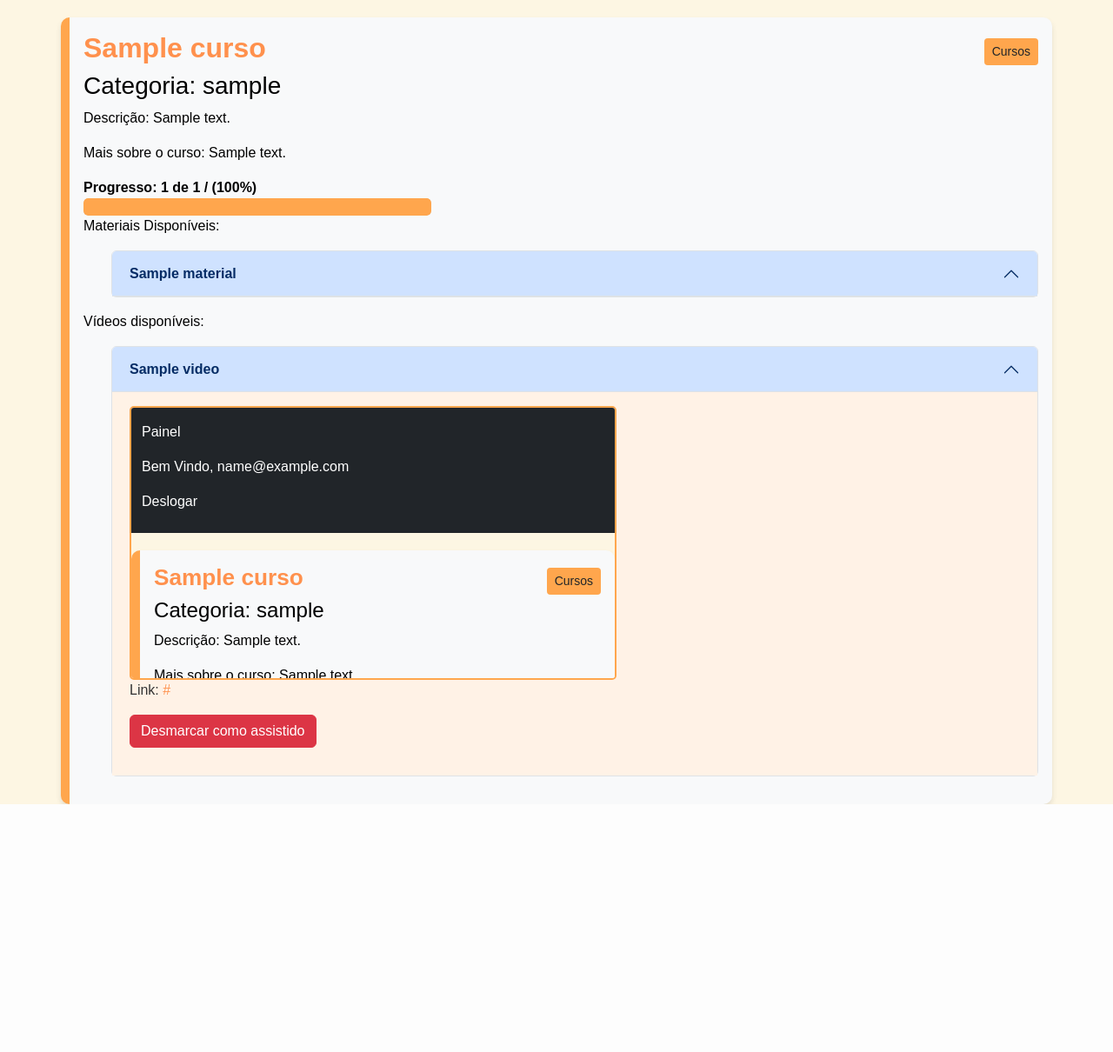
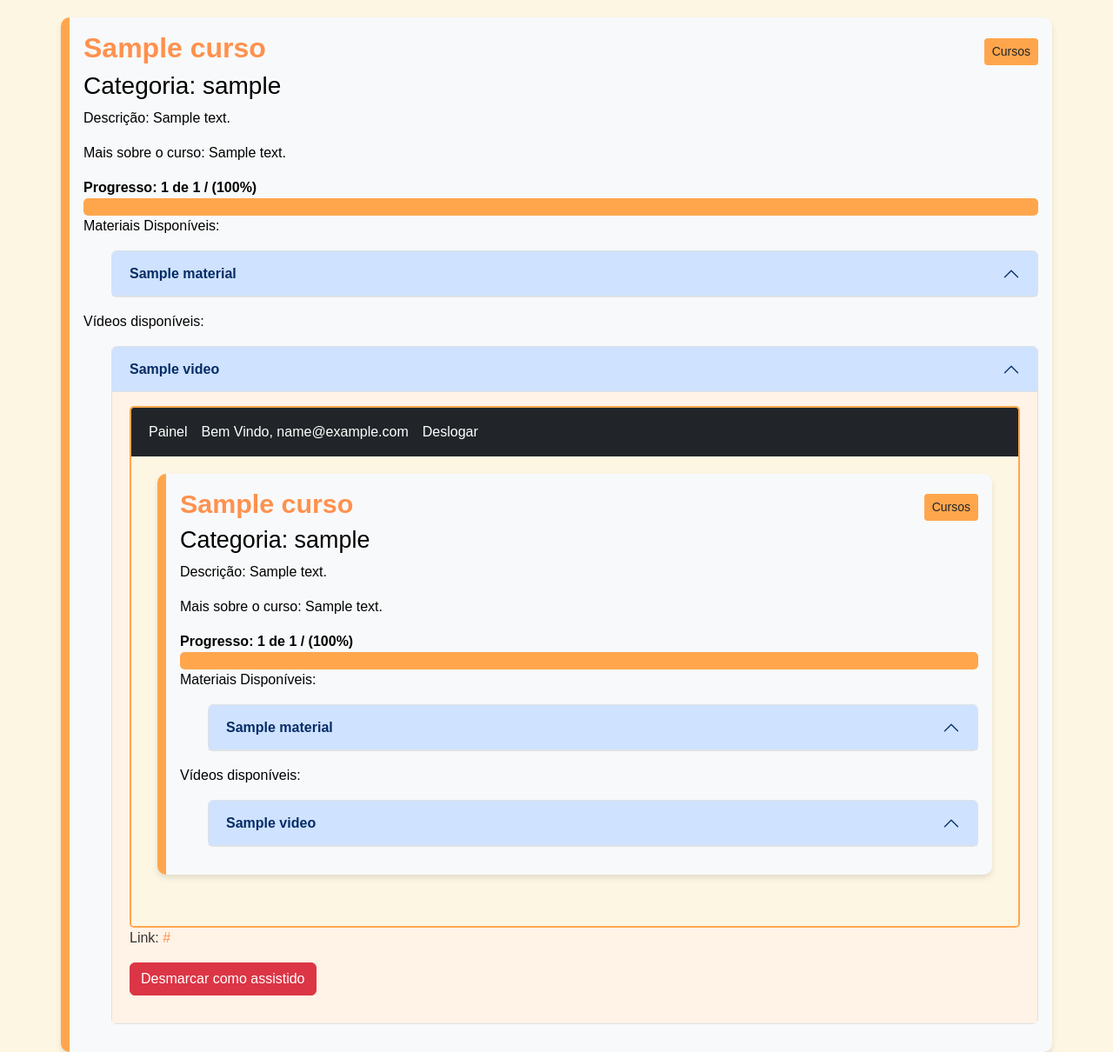
Before and after one commit to ThayOlive/projetoEAD, a Django app: page /acessar/1/ in a window 1280 px wide, after a click that opens the changed part. Shown: the part 56-1266 px from the top of the page at 87% size. Before the commit the page ends 981 px from the top, so only its background shows below. Run offline with Django 4.2, Linux system fonts and the light colour scheme; a user stored in the database is signed in; tables that the repository leaves empty hold one stand-in row (values such as "Sample post").

Commit message:
Correção de responsividade para celular

```diff
--- a/plataforma/cursos/static/style/style_acesso.css
+++ b/plataforma/cursos/static/style/style_acesso.css
@@ -49,6 +49,7 @@ body {
 
   /* Estilo para os links */
   a {
+
     color: #ff914d;
     text-decoration: none;
   }
@@ -62,6 +63,8 @@ body {
     border: 2px solid #ffa64d;
     border-radius: 5px;
   }
+
+
 
  /* Estilo para a barra de progresso */
 progress {
--- a/plataforma/cursos/templates/acessar.html
+++ b/plataforma/cursos/templates/acessar.html
@@ -6,12 +6,21 @@
     <title>Home</title>
     <!-- Bootstrap -->
     <link href="https://cdn.jsdelivr.net/npm/bootstrap@5.3.3/dist/css/bootstrap.min.css" rel="stylesheet" integrity="sha384-QWTKZyjpPEjISv5WaRU9OFeRpok6YctnYmDr5pNlyT2bRjXh0JMhjY6hW+ALEwIH" crossorigin="anonymous">
-    <link rel="stylesheet" href= {% static 'style/style_acesso.css' %}>
+    <link rel="stylesheet" href= "{% static 'style/style_acesso.css' %}"">
 
 
   </head>
   <body>
     <style>
+    progress {
+            -webkit-appearance: none; /* Remove o estilo padrão */
+            appearance: none; /* Remove o estilo padrão */
+            width: 100%; /* Largura total */
+            height: 20px; /* Altura personalizada */
+            background-color: #f3f3f3; /* Cor de fundo */
+            border-radius: 5px; /* Cantos arredondados */
+            overflow: hidden;
+          }
 
     progress::-webkit-progress-bar {
         background-color: #ddd; /* Cor do fundo da barra */
@@ -19,6 +28,18 @@
 
     progress::-webkit-progress-value {
         background-color: #ffa64d; /* Cor do preenchimento (laranja) */
+    }
+
+    .video-link {
+        word-wrap: break-word; /* Quebra a linha caso o texto seja muito longo */
+        overflow-wrap: break-word; /* Compatibilidade extra */
+        display: inline-block; /* Respeita a largura do contêiner */
+        max-width: 100%; /* Garante que o link não ultrapasse o contêiner */
+        color: #ff914d; /* Cor do link */
+    }
+
+    .video-link:hover {
+        text-decoration: underline; /* Destaque ao passar o mouse */
     }
 </style>
     <nav class="navbar navbar-expand-lg bg-dark" data-bs-theme="dark" >
@@ -61,7 +82,7 @@
       Progresso: {{ total_assistidos|floatformat:0 }} de {{ total_videos }} / ({{ progresso_percentual|floatformat:0 }}%)
     </div>
 </div>
-    <progress style="width: 400px; height: 20px;" max="100" value="{{progresso_percentual|floatformat:0}}">
+    <progress style="width: 100%; height: 20px;" max="100" value="{{progresso_percentual|floatformat:0}}">
     </progress>
 {% endwith %}
 
@@ -110,15 +131,17 @@
                 </h2>
                 <div id="collapseVideo{{ forloop.counter }}" class="accordion-collapse collapse" aria-labelledby="headingVideo{{ forloop.counter }}">
                     <div class="accordion-body">
-                        <iframe width="560" height="315"
+                        <iframe width="100%"
+                                height="600"
                                 src="{{ video.url }}"
                                 frameborder="0"
                                 allow="accelerometer; autoplay; clipboard-write; encrypted-media; gyroscope; picture-in-picture"
                                 allowfullscreen>
                         </iframe>
                         <p>
-                            Link: <a href="{{ video.url }}" target="_blank">{{ video.url }}</a>
+                            Link: <a class="video-link" href="{{ video.url }}" target="_blank">{{ video.url }}</a>
                         </p>
+
                         <p>
                             {% if video.id in videos_assistidos %}
                             <button class="btn btn-danger marcar-assistido" data-video-id="{{ video.id }}">Desmarcar como assistido</button>
```
Also changed, not shown: 1 other file.
